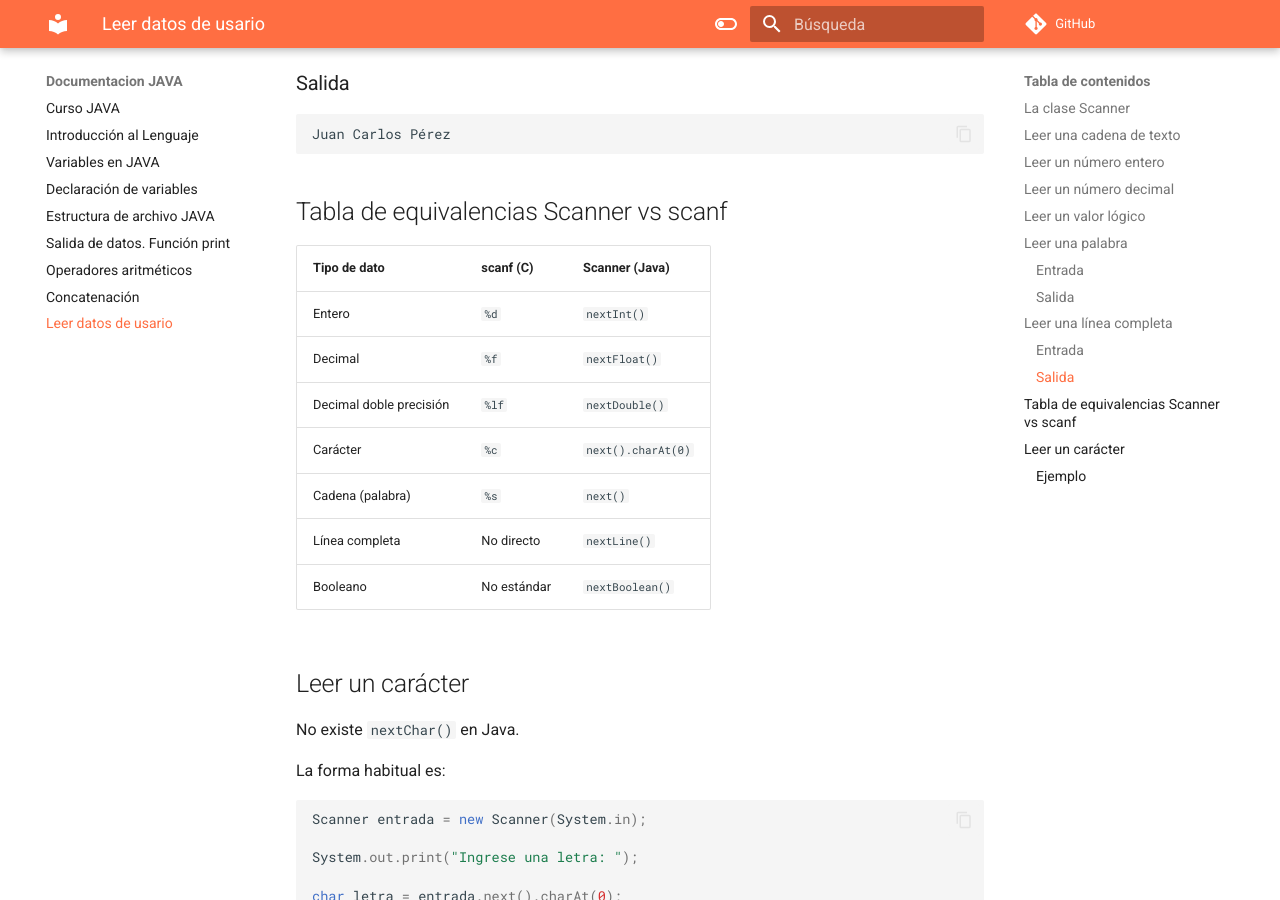
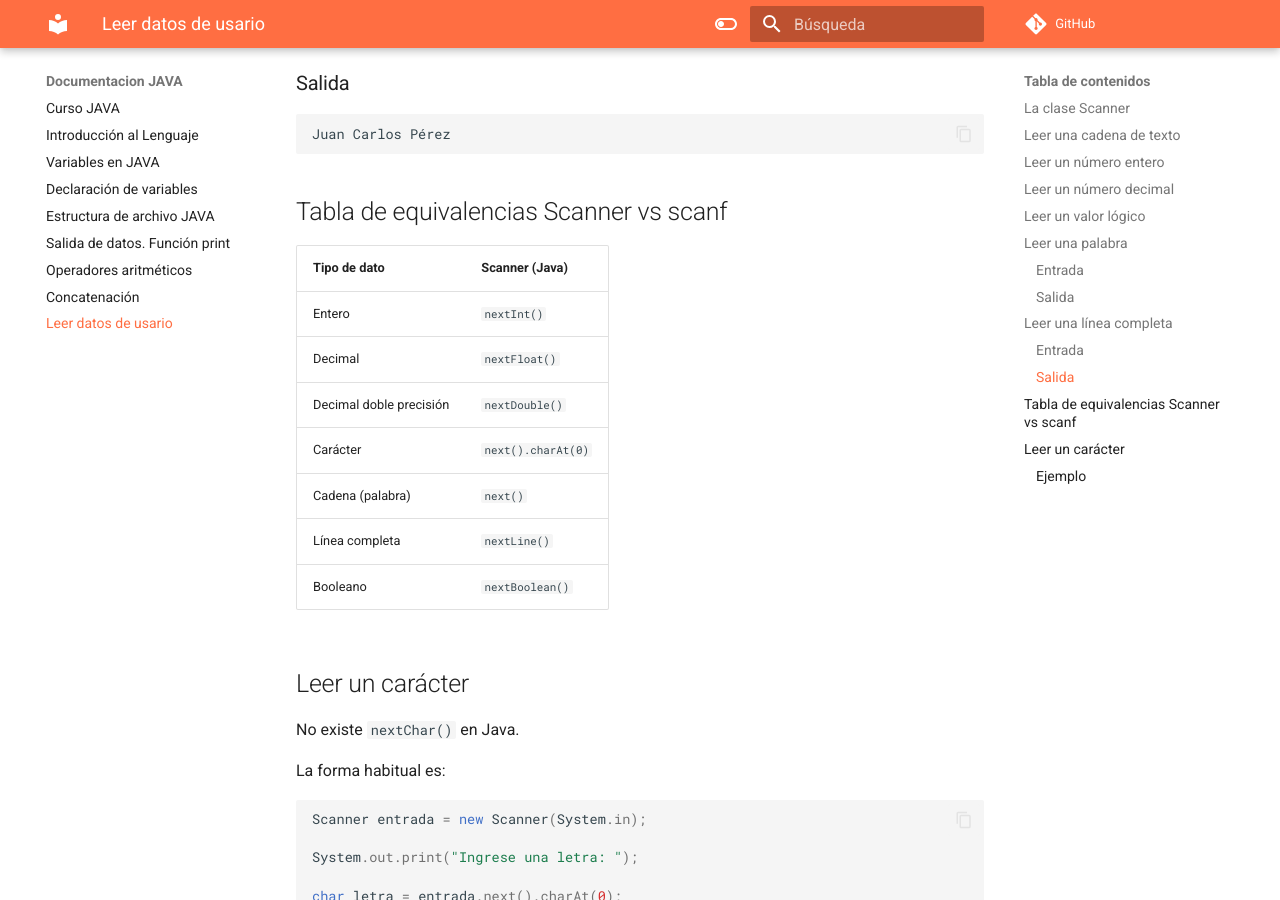
Before and after one commit to jalmx/curso_java, an MkDocs documentation site: the page built from docs/08_entrada_datos.md, in a window 1280 px wide and 900 px high, scrolled down 2528 px. Built offline with MkDocs 1.6.1 and Material for MkDocs 9.7.7, drawn with Linux system fonts in a browser that asks for light colours; comment, search, counter and statistics services are not loaded.

Commit message:
fix: input data scanner

```diff
--- a/docs/08_entrada_datos.md
+++ b/docs/08_entrada_datos.md
@@ -143,15 +143,15 @@ Juan Carlos Pérez
 
 ## Tabla de equivalencias Scanner vs scanf
 
-| Tipo de dato            | scanf (C)   | Scanner (Java)     |
-| -- | -- |  |
-| Entero                  | `%d`        | `nextInt()`        |
-| Decimal                 | `%f`        | `nextFloat()`      |
-| Decimal doble precisión | `%lf`       | `nextDouble()`     |
-| Carácter                | `%c`        | `next().charAt(0)` |
-| Cadena (palabra)        | `%s`        | `next()`           |
-| Línea completa          | No directo  | `nextLine()`       |
-| Booleano                | No estándar | `nextBoolean()`    |
+| Tipo de dato            | Scanner (Java)     |
+| ----------------------- | ------------------ |
+| Entero                  | `nextInt()`        |
+| Decimal                 | `nextFloat()`      |
+| Decimal doble precisión | `nextDouble()`     |
+| Carácter                | `next().charAt(0)` |
+| Cadena (palabra)        | `next()`           |
+| Línea completa          | `nextLine()`       |
+| Booleano                | `nextBoolean()`    |
 
 
 
```
